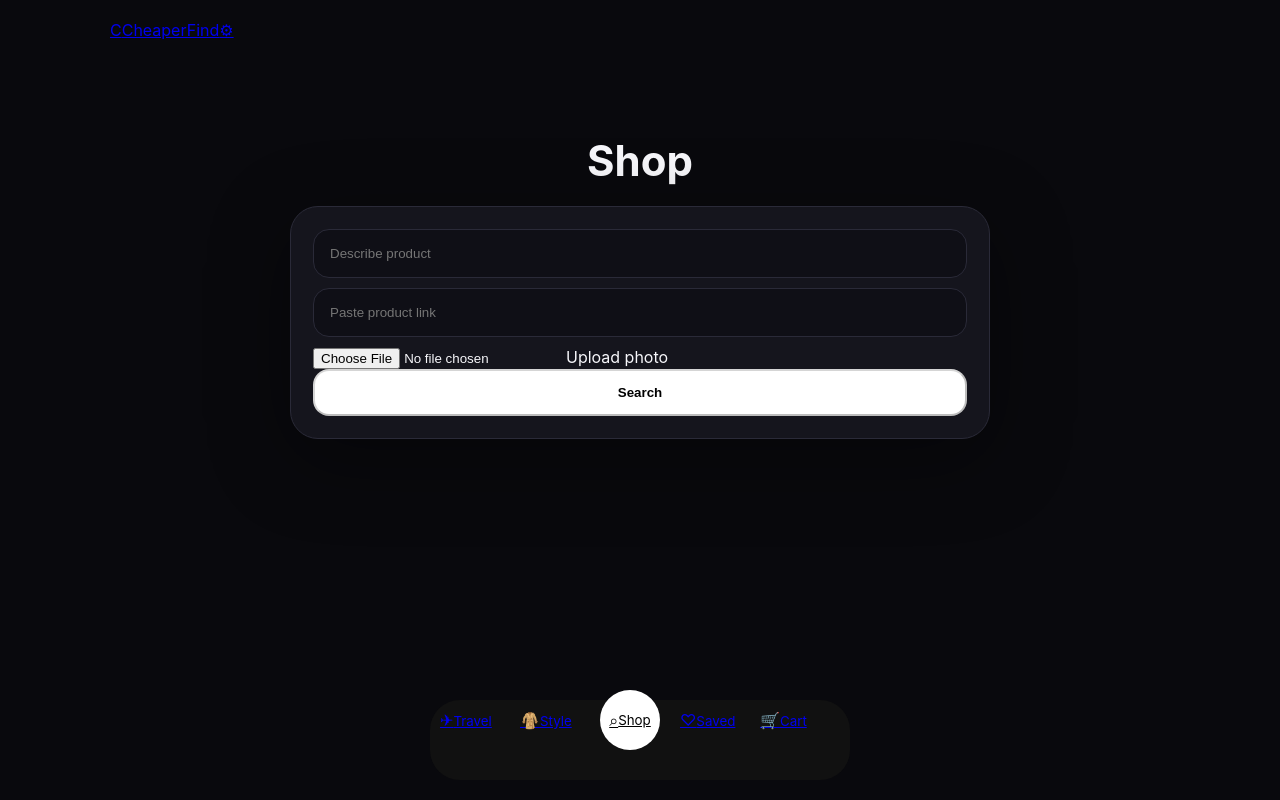
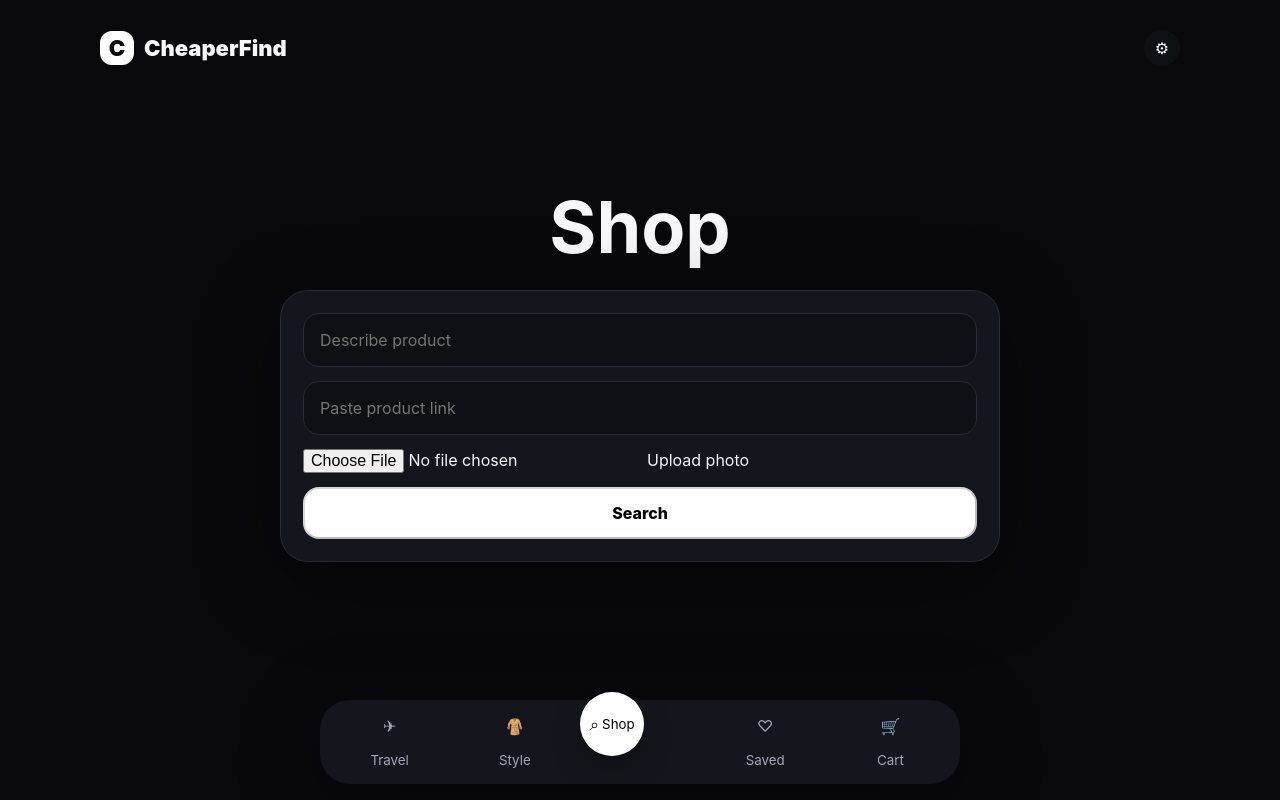
Before and after one commit to Jakelevin999/ccheapest-app-ver-3-, a Next.js app: page / in a window 1280 px wide. Built offline with nearby package versions, Linux system fonts and the light colour scheme.

Commit message:
Fix UI back to clean centered version

```diff
--- a/app/globals.css
+++ b/app/globals.css
@@ -1,12 +1,21 @@
 :root { color-scheme: light dark; --bg:#09090d; --surface:#15151d; --surface2:#0f0f16; --text:#f7f7fb; --muted:#a5a5b5; --line:#2a2a38; --accent:#ffffff; --shadow:0 20px 80px rgba(0,0,0,.38); }
 * { box-sizing:border-box; }
-html, body { margin:0; min-height:100%; background:var(--bg); color:var(--text); font-family: Inter, system-ui, sans-serif; }
-.appShell { width:100%; max-width:1100px; margin:0 auto; padding:20px 20px 120px; }
-.shopHome { display:flex; flex-direction:column; align-items:center; justify-content:center; margin-top:60px; }
-.shopHome h1 { font-size:42px; margin-bottom:20px; }
-.shopCard { width:100%; max-width:700px; }
+html, body { margin:0; min-height:100%; background:var(--bg); color:var(--text); font-family: Inter, ui-sans-serif, system-ui, -apple-system, BlinkMacSystemFont, "Segoe UI", sans-serif; }
+a { color:inherit; text-decoration:none; }
+button, input { font:inherit; }
+.appShell { width:min(1120px, 100%); min-height:100vh; margin:0 auto; padding:16px 16px 110px; }
+.topbar { position:sticky; top:0; z-index:10; display:flex; justify-content:space-between; align-items:center; padding:14px 4px; }
+.brand { display:flex; align-items:center; gap:10px; font-weight:900; font-size:22px; }
+.brandMark { display:grid; place-items:center; width:34px; height:34px; border-radius:12px; background:var(--accent); color:var(--bg); }
+.roundIcon { width:36px; height:36px; display:grid; place-items:center; border-radius:999px; background:var(--surface2); }
+.screen { padding:12px 0; }
+.shopHome { min-height:70vh; display:flex; flex-direction:column; align-items:center; justify-content:center; gap:20px; }
+.shopHome h1 { font-size:clamp(42px, 7vw, 72px); margin:0; }
 .card { background:var(--surface); border-radius:28px; padding:22px; box-shadow:var(--shadow); border:1px solid var(--line); }
-.input { width:100%; background:var(--surface2); border:1px solid var(--line); color:var(--text); padding:16px; border-radius:16px; margin-bottom:10px; }
+.searchBox { width:min(720px,100%); display:grid; gap:14px; }
+.input { width:100%; background:var(--surface2); border:1px solid var(--line); color:var(--text); padding:16px; border-radius:16px; }
 .button { width:100%; border-radius:16px; padding:14px; background:var(--accent); color:black; font-weight:800; }
-.tabbar { position:fixed; left:50%; bottom:20px; transform:translateX(-50%); width:420px; display:grid; grid-template-columns:repeat(5,1fr); background:#111; padding:10px; border-radius:30px; }
-.centerTab { transform:translateY(-20px); background:white; color:black !important; width:60px; height:60px; border-radius:50%; display:flex; align-items:center; justify-content:center; }
+.tabbar { position:fixed; left:50%; bottom:16px; transform:translateX(-50%); width:min(640px, calc(100% - 24px)); display:grid; grid-template-columns:repeat(5,1fr); gap:6px; padding:10px; border-radius:30px; background:var(--surface); box-shadow:var(--shadow); }
+.tab { display:grid; place-items:center; gap:3px; color:var(--muted); }
+.tab.active:not(.centerTab) { color:var(--text); }
+.centerTab { transform:translateY(-18px); background:white; color:black !important; width:64px; height:64px; border-radius:50%; display:flex; align-items:center; justify-content:center; box-shadow:0 12px 30px rgba(0,0,0,0.3); }
```
